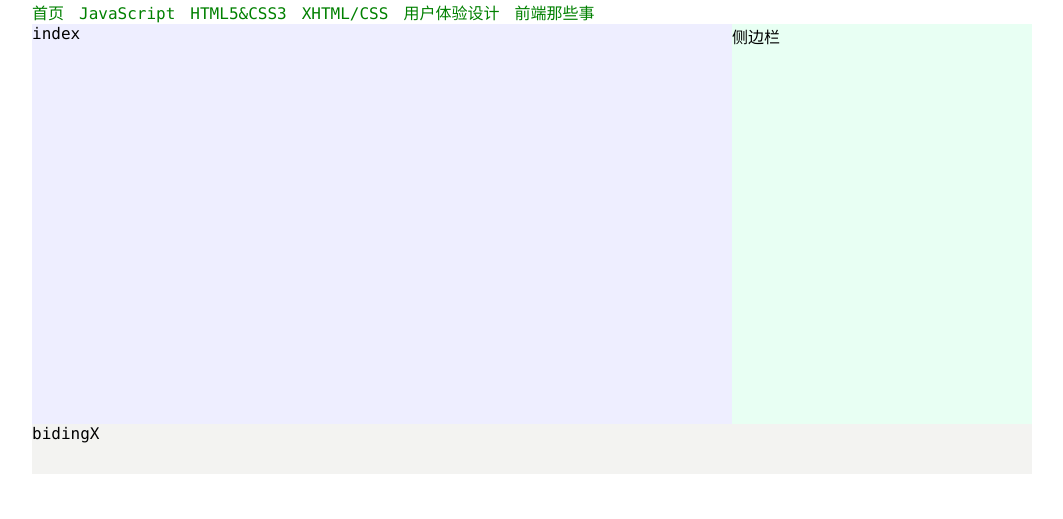
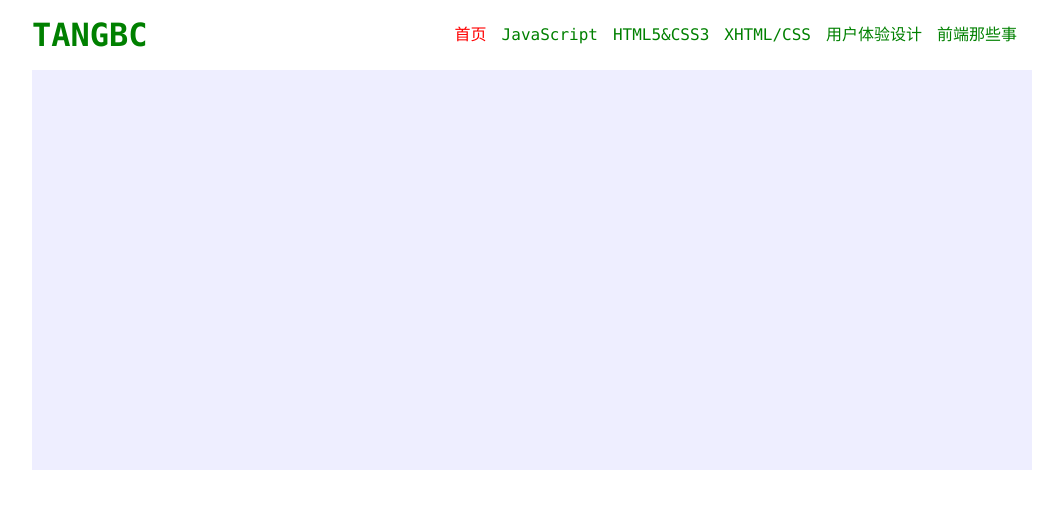
Before and after one commit to suncihai/blog, a PHP site: page / in a window 1280 px wide. Shown: the top 519 px of the page, without its empty margins (108-1171 px from the left). Run offline with PHP 8.4, Linux system fonts and the light colour scheme.

Commit message:
主页与栏目分离

```diff
--- a/controller/index.js
+++ b/controller/index.js
@@ -1,11 +1,11 @@
 define(function( require, exports ){
 	exports.onRun = function( data, view ) {
 		// 创建栏目页面
-		data.dom = view.createArchive({
+		data.dom = view.createIndex({
 			'container': data.name
 		});
 
-		require.async('@pages/archives', function( module ) {
+		require.async('@pages/index', function( module ) {
 			module['onMain']( data );
 		});
 	}
--- a/dist/core/view.js
+++ b/dist/core/view.js
@@ -1,25 +1,55 @@
 /**
- * [容器视图控制模块]
+ * [视图控制模块]
  */
 define(function( require, exports ){
 	var $ = require('jquery');
 
 	/**
-	 * [createArchive 创建栏目容器并配置参数]
-	 * @param  {[JSON]} config   [容器配置参数]
-	 * @return {[Object]}        [返回容器对象]
+	 * [createIndex 创建主页容器]
+	 * @param  {[JSON]} config   [配置参数]
+	 * @return {[Object]}        [容器对象]
 	 */
-	function createArchive( config ) {
+	exports.createIndex = function( config ) {
+		if( $.type( config ) === 'object' ) {
+			var cont = null;
+			require.async('layout', function( layout ) {
+				cont = layout.doms.index;
+
+				// 隐藏wrapper容器
+				layout.doms.wrapper.hide();
+				cont.show();
+
+				// 更新导航激活状态
+				layout.updateNav( config.container );
+			});
+			return cont;
+		}
+	}
+
+
+	/**
+	 * [createArchive 创建栏目容器]
+	 * @param  {[JSON]} config   [配置参数]
+	 * @return {[Object]}        [容器对象]
+	 */
+	exports.createArchive = function( config ) {
 		if( $.type( config ) === 'object' ) {
 			var tag = 'div',
 				cont = $('<'+ tag +'/>'),
 				contName = config.container;
 
 			require.async('layout', function( layout ) {
-				var DomC = layout.doms.content,
+				var DomC = layout.doms.archive,
 					Sons = DomC.children(),
 					i = 0,
 					len = Sons.size();
+
+				// 隐藏主页
+				layout.doms.index.hide();
+				layout.doms.wrapper.show();
+
+				// 更新导航激活状态
+				layout.updateNav( contName ).buildAside('侧边栏');
 
 				// 防止重复创建
 				for( ; i < len; i++ ) {
@@ -33,7 +63,7 @@
 				cont.attr({
 					'class': 'P-archives',
 					'archive-name': contName
-				}).html(contName);
+				});
 
 				// 隐藏其他栏目
 				Sons.hide();
@@ -42,5 +72,13 @@
 			return cont;
 		}
 	}
-	exports.createArchive = createArchive;
+
+	/**
+	 * [createArticle 创建文章容器]
+	 * @param  {[JSON]} config   [配置参数]
+	 * @return {[Object]}        [容器对象]
+	 */
+	exports.createArticle = function( config ) {
+		//
+	}
 });
--- a/pages/archives.js
+++ b/pages/archives.js
@@ -4,6 +4,7 @@
 	var C = require('@core/config');
 
 	exports.onMain = function( data ) {
+		// 设置网站标题
 		$(document).attr( 'title', C.archiveTitle[data.name] );
 	}
 });
--- a/pages/index.js
+++ b/pages/index.js
@@ -0,0 +1,9 @@
+define(function( require, exports ){
+	var $ = require('jquery');
+	var layout = require('layout');
+	var C = require('@core/config');
+
+	exports.onMain = function( data ) {
+		$(document).attr( 'title', C.archiveTitle[data.name] );
+	}
+});
--- a/resources/css/app.css
+++ b/resources/css/app.css
@@ -117,6 +117,17 @@
   height: 200px;
   margin: 0 auto;
 }
+.G-frameBodyHead {
+  height: 70px;
+  line-height: 70px;
+  overflow: hidden;
+}
+.G-frameBodyHeadLogo {
+  float: left;
+}
+.G-frameBodyHead ul {
+  float: right;
+}
 .G-frameBodyHead li {
   display: inline-block;
   margin-right: 15px;
@@ -124,21 +135,40 @@
 .G-frameBodyHead li a.act {
   color: red;
 }
-.G-frameBodyContent {
-  display: inline-block;
-  float: left;
-  width: 70%;
+.G-frameBodyBan {
+  display: none;
+  width: 100%;
+  height: 60px;
+  background: #FF8000;
+}
+.G-frameBodyIndex {
+  width: 100%;
   height: 400px;
   background: #EEEEFF;
 }
-.G-frameBodyAside {
-  display: inline-block;
-  width: 30%;
+.G-frameBodyWrapper {
+  display: none;
+  width: 100%;
   height: 400px;
-  background: #E8FFF3;
+  background: #EEEEFF;
+}
+.G-frameBodyWrapperArchive {
+  float: left;
+  width: 75%;
+  height: 400px;
+  box-sizing: border-box;
+  padding: 15px;
+  background: #D7D7FF;
+}
+.G-frameBodyWrapperAside {
+  float: right;
+  width: 25%;
+  height: 400px;
+  padding: 15px;
+  box-sizing: border-box;
+  background: yellow;
 }
 .G-frameBodyFooter {
   width: 100%;
   height: 50px;
-  background: #F3F3F1;
 }
--- a/resources/less/layout.less
+++ b/resources/less/layout.less
@@ -5,6 +5,15 @@
 	&Body{
 		// 头部
 		&Head{
+			height: @headHeight;
+			line-height: @headHeight;
+			overflow: hidden;
+			&Logo{
+				float: left;
+			}
+			ul{
+				float: right;
+			}
 			li{
 				display: inline-block;
 				margin-right: 15px;
@@ -13,26 +22,45 @@
 				}
 			}
 		}
-		// 内容区
-		&Content{
-			display: inline-block;
-			float: left;
-			width: 70%;
+		// banner
+		&Ban{
+			display: none;
+			width: 100%;
+			height: 60px;
+			background: #FF8000;
+		}
+		// 主体区
+		&Index{
+			width: 100%;
 			height: 400px;
 			background: #EEEEFF;
 		}
-		// 侧边栏
-		&Aside{
-			display: inline-block;
-			width: 30%;
+		&Wrapper{
+			display: none;
+			width: 100%;
 			height: 400px;
-			background: #E8FFF3;
+			background: #EEEEFF;
+			&Archive{
+				float: left;
+				width: 75%;
+				height: 400px;
+				box-sizing: border-box;
+				padding: 15px;
+				background: #D7D7FF;
+			}
+			&Aside{
+				float: right;
+				width: 25%;
+				height: 400px;
+				padding: 15px;
+				box-sizing: border-box;
+				background: yellow;
+			}
 		}
 		// 底部
 		&Footer{
 			width: 100%;
 			height: 50px;
-			background: #F3F3F1;
 		}
 	}
 }
--- a/resources/less/var.less
+++ b/resources/less/var.less
@@ -4,3 +4,5 @@
 
 @defaultAnchor:			#008000; // 默认超链接颜色
 @defaultAnchorHover:	#000; // 默认插连接hover颜色
+
+@headHeight:			70px;
```
Also changed, not shown: fade/listarchives/fade.json (added, +27 -0 lines), dist/core/config.js, dist/core/init.js, dist/core/layout.js, dist/core/router.js, resources/images/logo.png (added).
